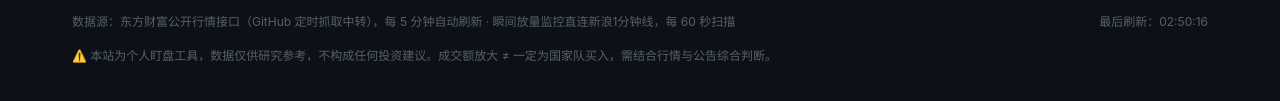
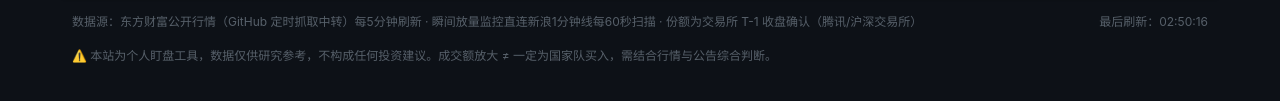
Before and after one commit to myra956-svg/gjd-etf-data, a plain HTML site: page frontend/index.html in a window 1280 px wide. Shown: the part 2488-2589 px from the top of the page. Drawn offline with Linux system fonts and the light colour scheme.

Commit message:
docs: 页脚数据源说明补充新浪/腾讯/T-1份额口径

```diff
--- a/frontend/index.html
+++ b/frontend/index.html
@@ -358,7 +358,7 @@ footer .row{display:flex; justify-content:space-between; flex-wrap:wrap; gap:8px
 
   <footer>
     <div class="row">
-      <span>数据源：东方财富公开行情接口（GitHub 定时抓取中转），每 5 分钟自动刷新 · 瞬间放量监控直连新浪1分钟线，每 60 秒扫描</span>
+      <span>数据源：东方财富公开行情（GitHub 定时抓取中转）每5分钟刷新 · 瞬间放量监控直连新浪1分钟线每60秒扫描 · 份额为交易所 T-1 收盘确认（腾讯/沪深交易所）</span>
       <span>最后刷新：<span id="lastUpdate">—</span></span>
     </div>
     <div>⚠️ 本站为个人盯盘工具，数据仅供研究参考，不构成任何投资建议。成交额放大 ≠ 一定为国家队买入，需结合行情与公告综合判断。</div>
```
